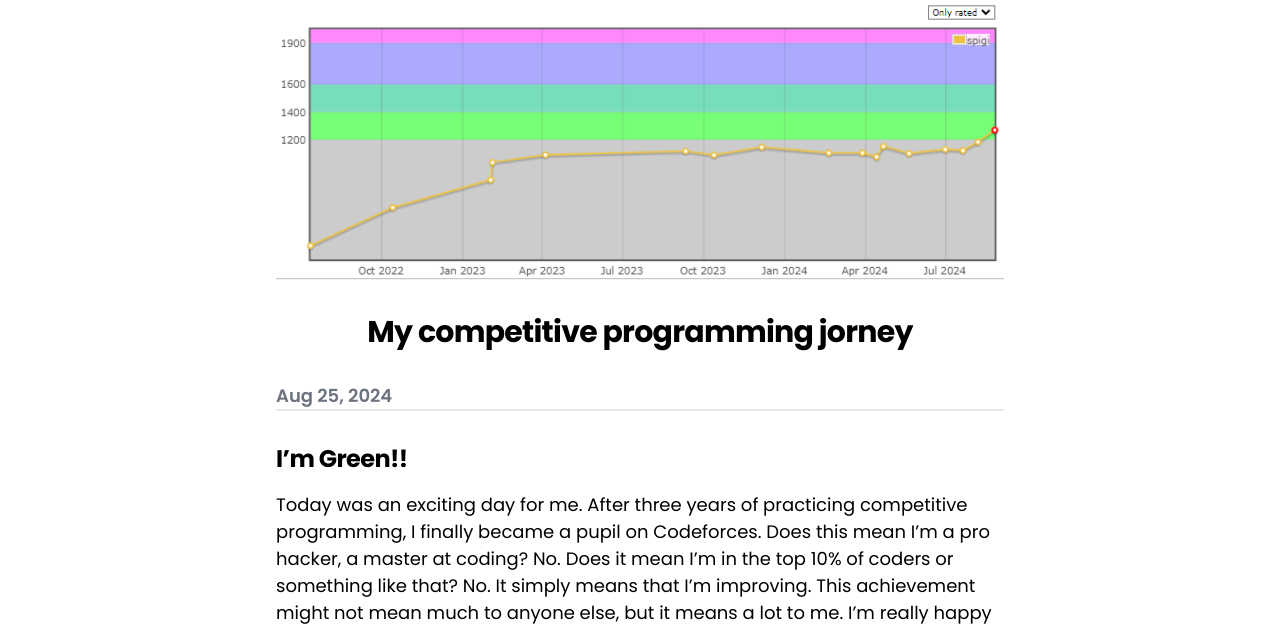
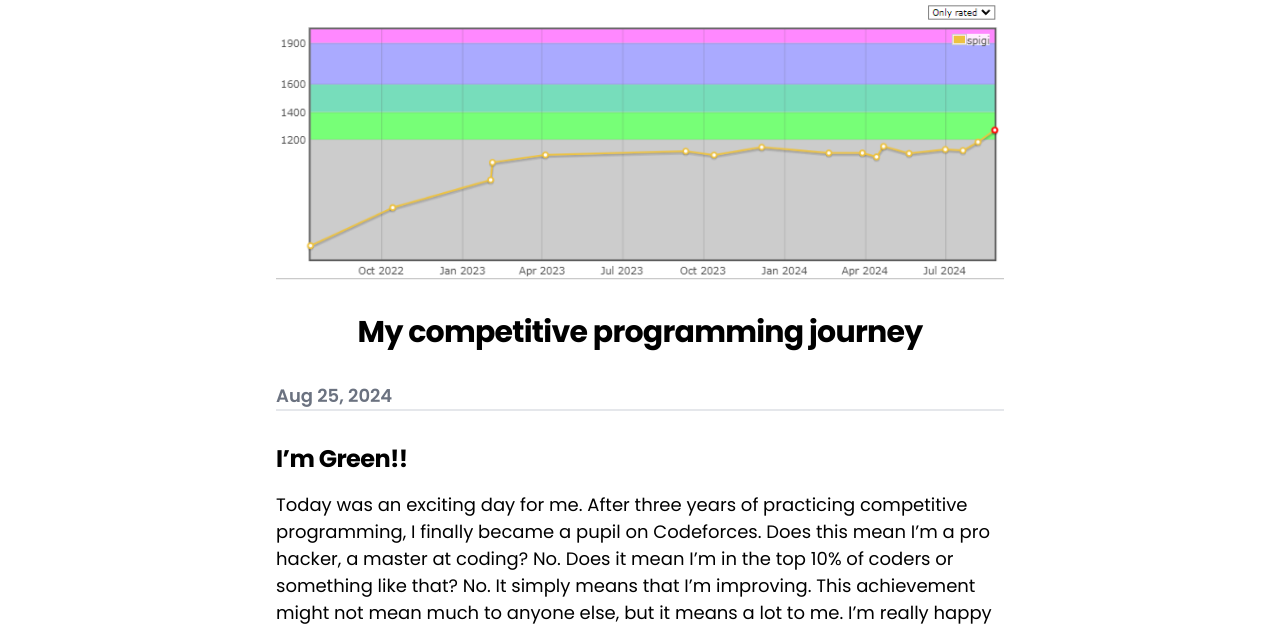
Before and after one commit to oliverTuesta/spigisblog-frontend, an Astro site: page /blog/cp-journey in a window 1280 px wide. Shown: the part 90-721 px from the top of the page. Built offline with nearby package versions, Linux system fonts and the light colour scheme; Astro itself is replaced by a stand-in of ours.

Commit message:
fix: typo

```diff
--- a/src/content/blog/first-post.md
+++ b/src/content/blog/first-post.md
@@ -1,5 +1,5 @@
 ---
-title: "My competitive programming jorney"
+title: "My competitive programming journey"
 slug: "cp-journey"
 summary: "Im finally pupil on codeforces"
 thumbnail: "/images/cp-journey/codeforces.png"
```
